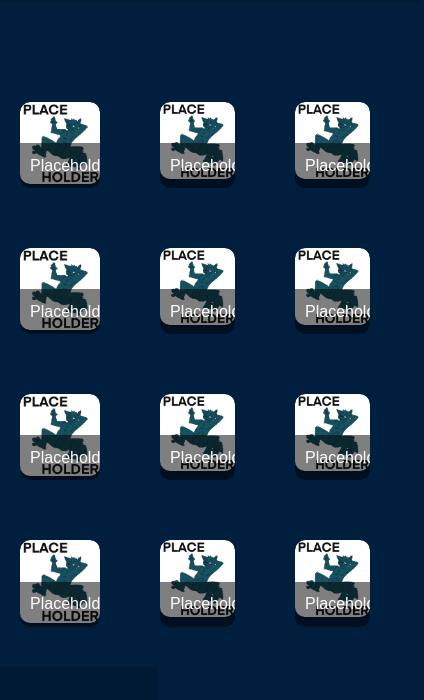
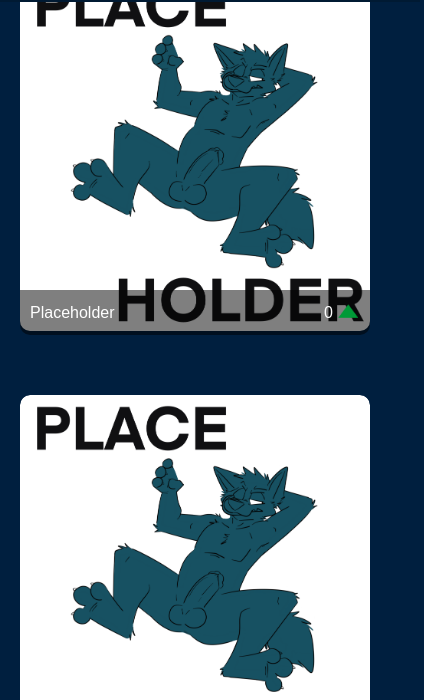
Before and after one commit to VixelCorpLabs/BadRobbieSiteTest, a plain HTML site: page drawovers.html in a window 390 px wide. Shown: the part 68-768 px from the top of the page, 424 px wide, since content can reach past the window. Drawn offline with Linux system fonts and the light colour scheme.

Commit message:
Update drawovers.css

```diff
--- a/drawovers.css
+++ b/drawovers.css
@@ -210,3 +210,15 @@ footer {
   font-size: 24px;
   font-weight: bold;
 }
+
+/* Add this media query at the end of your CSS file */
+@media screen and (max-width: 600px) {
+  #main-pictures {
+    grid-template-columns: 1fr; /* Change to a single column layout */
+    margin-top: 20px; /* Adjust margin for better spacing */
+  }
+
+  .picture-frame {
+    width: calc(100% - 40px); /* Adjusted width for better spacing */
+  }
+}
```
